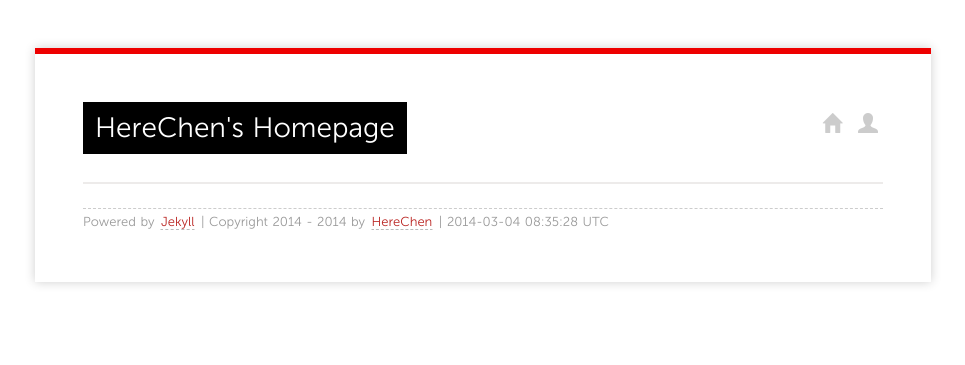
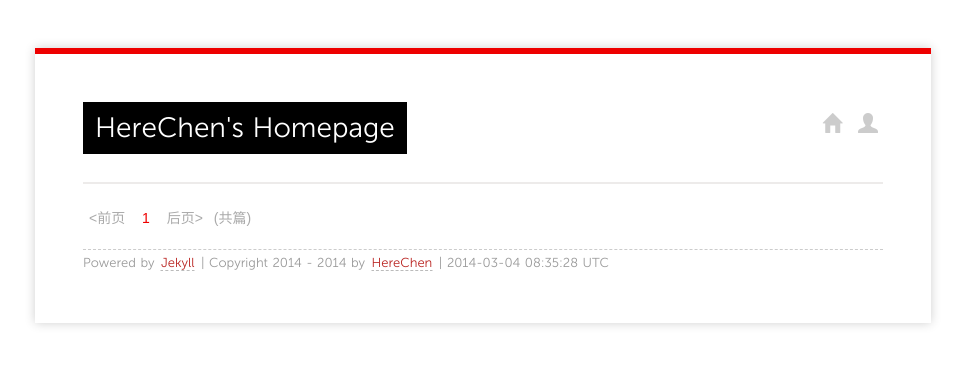
Before and after one commit to Xuezhiyuanlin/herechen.github.io, a Jekyll site: the page built from index.html, in a window 1280 px wide. Shown: the top 365 px of the page, without its empty margins (157-1122 px from the left). Built offline with Jekyll 4.4.1, drawn with Linux system fonts in a browser that asks for light colours.

Commit message:
herechen

```diff
--- a/index.html
+++ b/index.html
@@ -16,3 +16,37 @@ title: HereChen's Homepage
   </li>
 {% endfor %}
 </ul>
+
+<div id="post-pagination" class="paginator">
+
+  {% if paginator.previous_page %}
+    {% if paginator.previous_page == 1 %}
+    <a href="/"><前页</a>
+    {% else %}
+    <a href="/page{{paginator.previous_page}}"><前页</a>
+    {% endif %}
+  {% else %}
+    <span class="previous disabled"><前页</span>
+  {% endif %}
+
+      {% if paginator.page == 1 %}
+      <span class="current-page">1</span>
+      {% else %}
+      <a href="/">1</a>
+      {% endif %}
+
+    {% for count in (2..paginator.total_pages) %}
+      {% if count == paginator.page %}
+      <span class="current-page">{{count}}</span>
+      {% else %}
+      <a href="/page{{count}}">{{count}}</a>
+      {% endif %}
+    {% endfor %}
+
+  {% if paginator.next_page %}
+    <a class="next" href="/page{{paginator.next_page}}">后页></a>
+  {% else %}
+    <span class="next disabled" >后页></span>
+  {% endif %}
+  (共{{ paginator.total_posts }}篇)
+</div>
```
